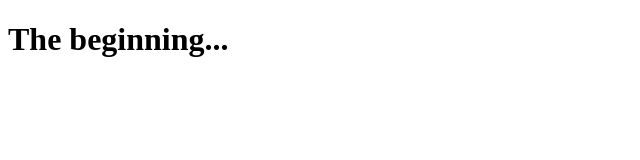
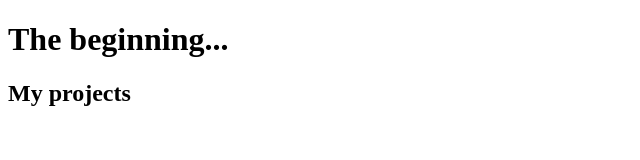
Before and after one commit to tiagombp/dataviz-home, a plain HTML site: page index.html in a window 1280 px wide. Shown: the whole page, without its empty margins (0-640 px from the left). Drawn offline with Linux system fonts and the light colour scheme.

Commit message:
Update index.html

```diff
--- a/index.html
+++ b/index.html
@@ -1,2 +1,3 @@
 <!DOCTYPE html>
 <h1>The beginning...</h1>
+<h2>My projects</h2>
```
